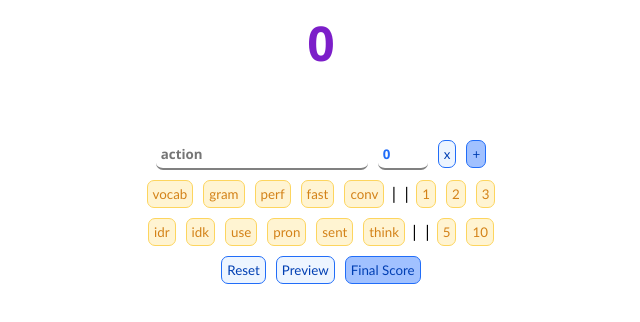
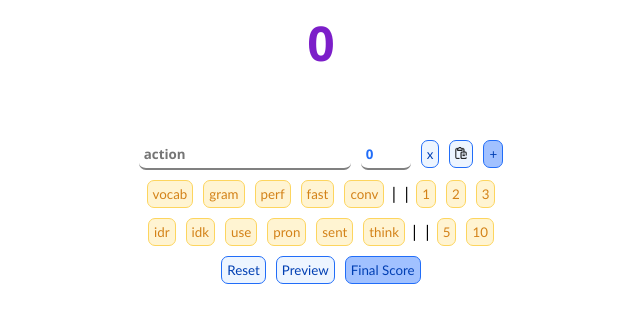
Before and after one commit to Iamniquey/awarder-app, a React (Vite) app: page /awarder/app in a window 1280 px wide. Shown: the top 322 px of the page, without its empty margins (319-959 px from the left). Built offline with nearby package versions, Linux system fonts and the light colour scheme.

Commit message:
Add clipbopard mechanism

```diff
--- a/src/App.css
+++ b/src/App.css
@@ -228,3 +228,9 @@ button:disabled,
   right: 50px;
   transform: rotate(45deg);
 }
+
+.my-btn img {
+  width: 12px;
+  height: 12px;
+  padding: 0;
+}
--- a/src/App.jsx
+++ b/src/App.jsx
@@ -5,6 +5,8 @@ import rightSound from "./assets/right-sound.wav";
 import successSound from "./assets/success.wav";
 import FinalScore from "./components/FinalScore";
 import Shortcuts from "./components/Shortcuts/Shortcuts";
+
+import paste from './assets/images/paste.png';
 
 function App() {
   const [score, setScore] = useState(0);
@@ -33,6 +35,8 @@ function App() {
 
       //add score
       setScore((prev) => prev + awardNumber);
+
+      handleClear();
     }
   };
 
@@ -53,6 +57,7 @@ function App() {
     successRef.current.play();
   };
 
+  //show preview
   const handlePreview = () => {
     setShowPreview((prev) => !prev);
   };
@@ -75,6 +80,18 @@ function App() {
     clearData();
     handleClear();
   };
+
+const handlePaste = async () => {
+  // My fish can swim fast.
+  const clipboard = await navigator.clipboard.read();
+  const blob = await clipboard[0].getType("text/plain");
+  const blobText = await blob.text();
+  const anAward = `${award} of '${blobText}'`;
+  setAward(anAward);
+};
+
+
+
 
   // SAVING SCORE AND SESSION RECORD TO LOCAL STORAGE
   const [savedData, setSavedData] = useState(null);
@@ -99,6 +116,7 @@ function App() {
     }
   };
 
+  // clear data
   const clearData = () => {
     localStorage.removeItem("allData");
     setSavedData(null);
@@ -143,8 +161,11 @@ function App() {
                 setAwardNumber(parseInt(DOMPurify.sanitize(e.target.value)))
               }
             />
-            <button className="btn-secondary" onClick={handleClear}>
+            <button type="button" className="btn-secondary" onClick={handleClear}>
               x
+            </button>
+            <button type="button" className="btn-secondary my-btn" onClick={handlePaste}>
+              <img src={paste} alt="paste" />
             </button>
             <button type="submit" disabled={displayAnim}>
               +
--- a/src/components/Shortcuts/Shortcuts.jsx
+++ b/src/components/Shortcuts/Shortcuts.jsx
@@ -4,10 +4,10 @@ import Shortcut from "./Shortcut";
 const Shortcuts = ({ setAward, setAwardNumber }) => {
   return (
     <div className="shortcuts">
-      <Shortcut value="vocab review of ''" label="vocab" setTarget={setAward} />
-      <Shortcut value="grammar of ''" label="gram" setTarget={setAward} />
-      <Shortcut value="perfect ''" label="perf" setTarget={setAward} />
-      <Shortcut value="fast ''" label="fast" setTarget={setAward} />
+      <Shortcut value="vocab review" label="vocab" setTarget={setAward} />
+      <Shortcut value="grammar" label="gram" setTarget={setAward} />
+      <Shortcut value="perfect production" label="perf" setTarget={setAward} />
+      <Shortcut value="fast production" label="fast" setTarget={setAward} />
       <Shortcut value="great conversation" label="conv" setTarget={setAward} />
       | |
       <Shortcut value={1} label="1" setTarget={setAwardNumber} />
@@ -16,10 +16,10 @@ const Shortcuts = ({ setAward, setAwardNumber }) => {
       <br/>
       <Shortcut value="saying 'I don't remember' fast" label="idr" setTarget={setAward} />
       <Shortcut value="saying 'I don't know' fast" label="idk" setTarget={setAward} />
-      <Shortcut value="using ''" label="use" setTarget={setAward} />
-      <Shortcut value="pronunciation of ''" label="pron" setTarget={setAward} />
-      <Shortcut value="making the sentence ''" label="sent" setTarget={setAward} />
-      <Shortcut value="careful thinking of ''" label="think" setTarget={setAward} />
+      <Shortcut value="use" label="use" setTarget={setAward} />
+      <Shortcut value="pronunciation" label="pron" setTarget={setAward} />
+      <Shortcut value="sentence making" label="sent" setTarget={setAward} />
+      <Shortcut value="careful thinking" label="think" setTarget={setAward} />
       | |
       <Shortcut value={5} label="5" setTarget={setAwardNumber} />
       <Shortcut value={10} label="10" setTarget={setAwardNumber} />
```
Also changed, not shown: src/assets/images/paste.png (added).
